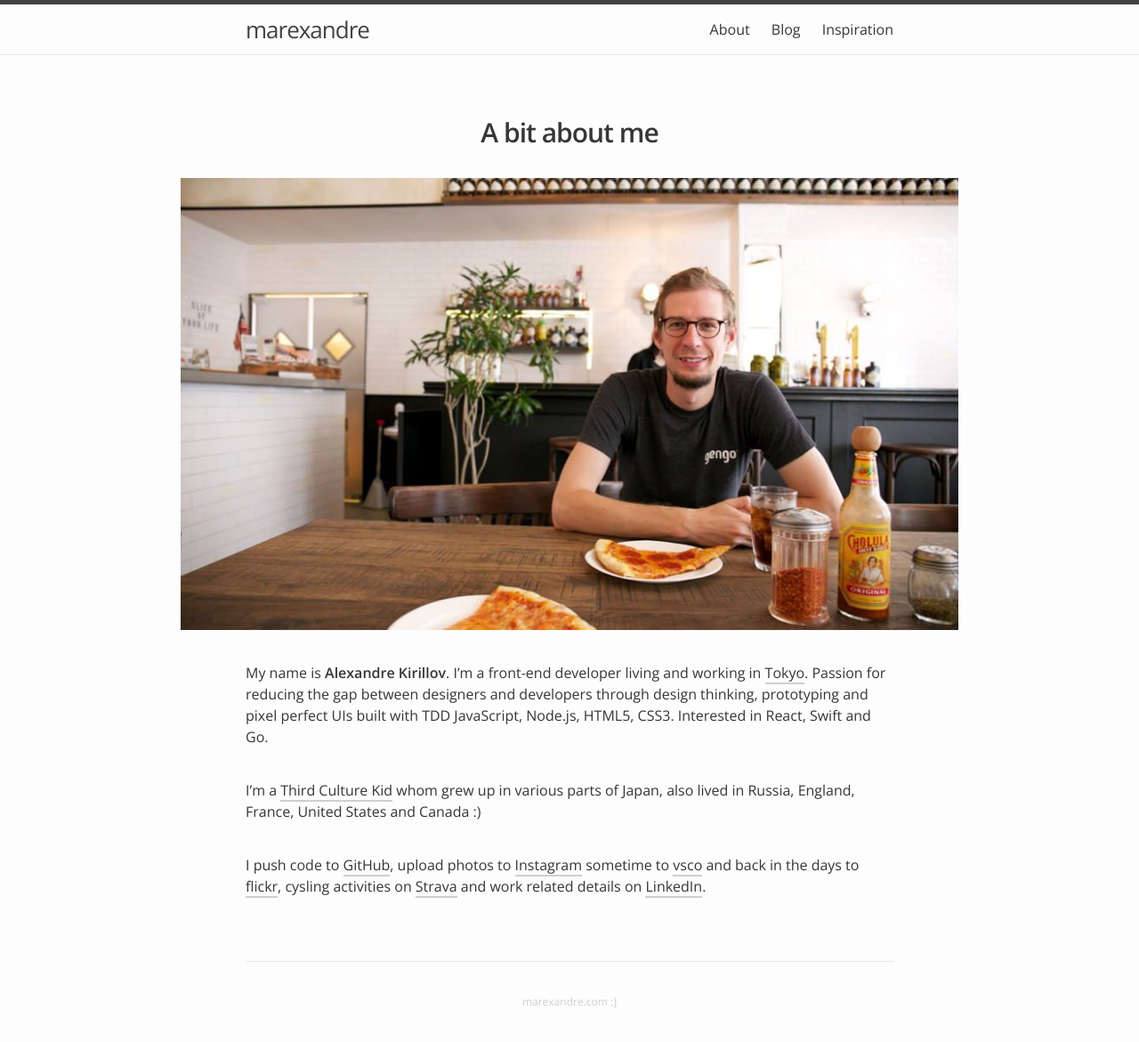
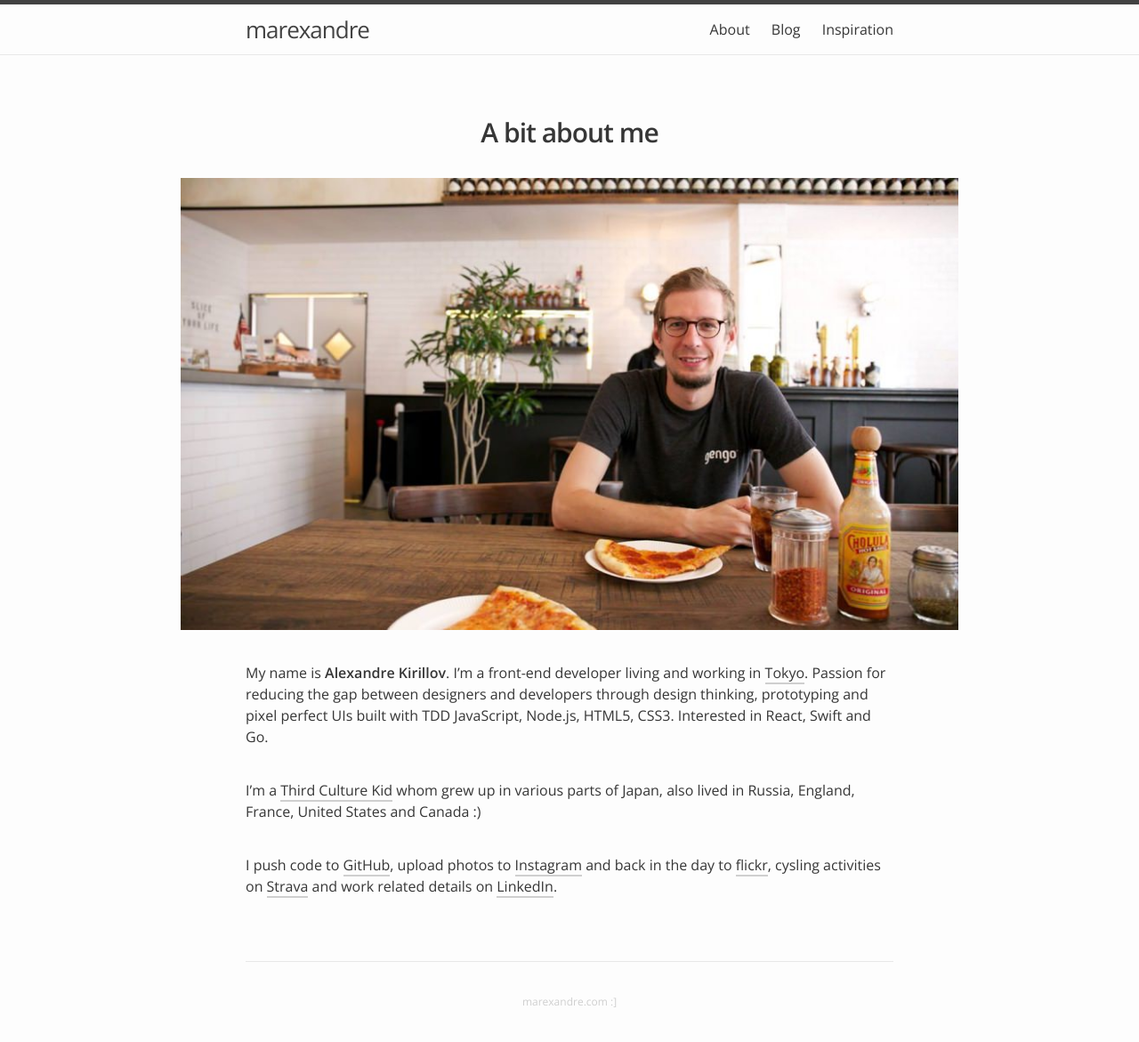
Before and after one commit to marexandre/marexandre.github.io, a Jekyll site: the page built from about.md, in a window 1280 px wide. Shown: the whole page at 89% size. Built offline with Jekyll 4.4.1, drawn with Linux system fonts in a browser that asks for light colours.

Commit message:
update about page

```diff
--- a/about.md
+++ b/about.md
@@ -11,4 +11,4 @@ My name is **Alexandre Kirillov**. I'm a front-end developer living and working
 
 I'm a [Third Culture Kid](http://tckid.com/what-is-a-tck.html) whom grew up in various parts of Japan, also lived in Russia, England, France, United States and Canada :)
 
-I push code to [GitHub](https://github.com/marexandre), upload photos to [Instagram](http://instagram.com/marex) sometime to [vsco](http://marex.vsco.co/) and back in the days to [flickr](https://www.flickr.com/photos/8411047@N06/), cysling activities on [Strava](http://www.strava.com/athletes/7417) and work related details on [LinkedIn](https://www.linkedin.com/in/marexandre).
+I push code to [GitHub](https://github.com/marexandre), upload photos to [Instagram](http://instagram.com/marex) and back in the day to [flickr](https://www.flickr.com/photos/8411047@N06/), cysling activities on [Strava](http://www.strava.com/athletes/7417) and work related details on [LinkedIn](https://www.linkedin.com/in/marexandre).
```
